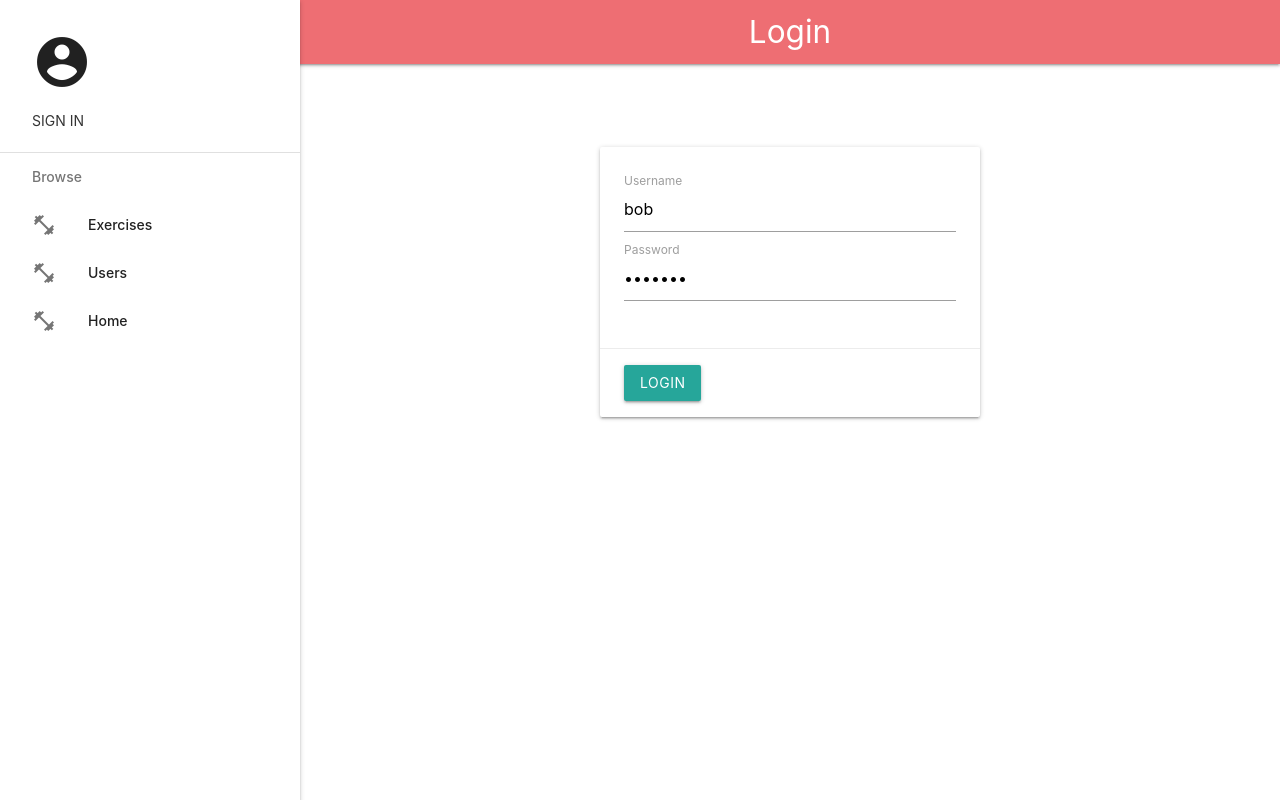
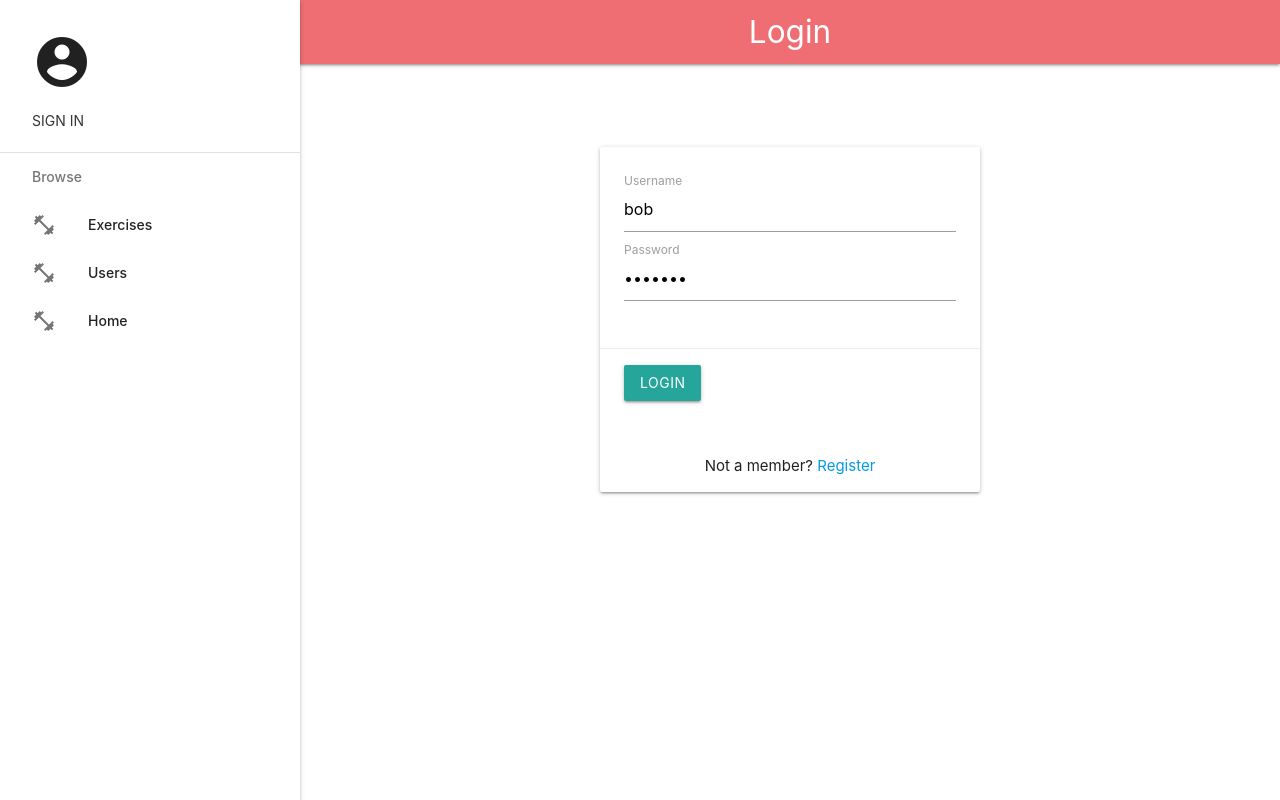
Before and after one commit to Tyrell-Lewis/Internal-Server-Error-1, a Flask app: page /login in a window 1280 px wide. Run offline with Flask 3, Linux system fonts and the light colour scheme.

Commit message:
minor ui changes

```diff
--- a/App/templates/login.html
+++ b/App/templates/login.html
@@ -33,6 +33,12 @@
                     <div class="card-action">
                         <button type="submit" class="btn waves-effect waves-light">Login</button>
                     </div>
+
+                    <br>
+
+                    <div>
+                        <p style="text-align: center;">Not a member? <a href="#!">Register</a></p>
+                    </div>
                 </form>
             </div>
         </div>
```
Also changed, not shown: App/views/auth.py (+11 -0 lines).
